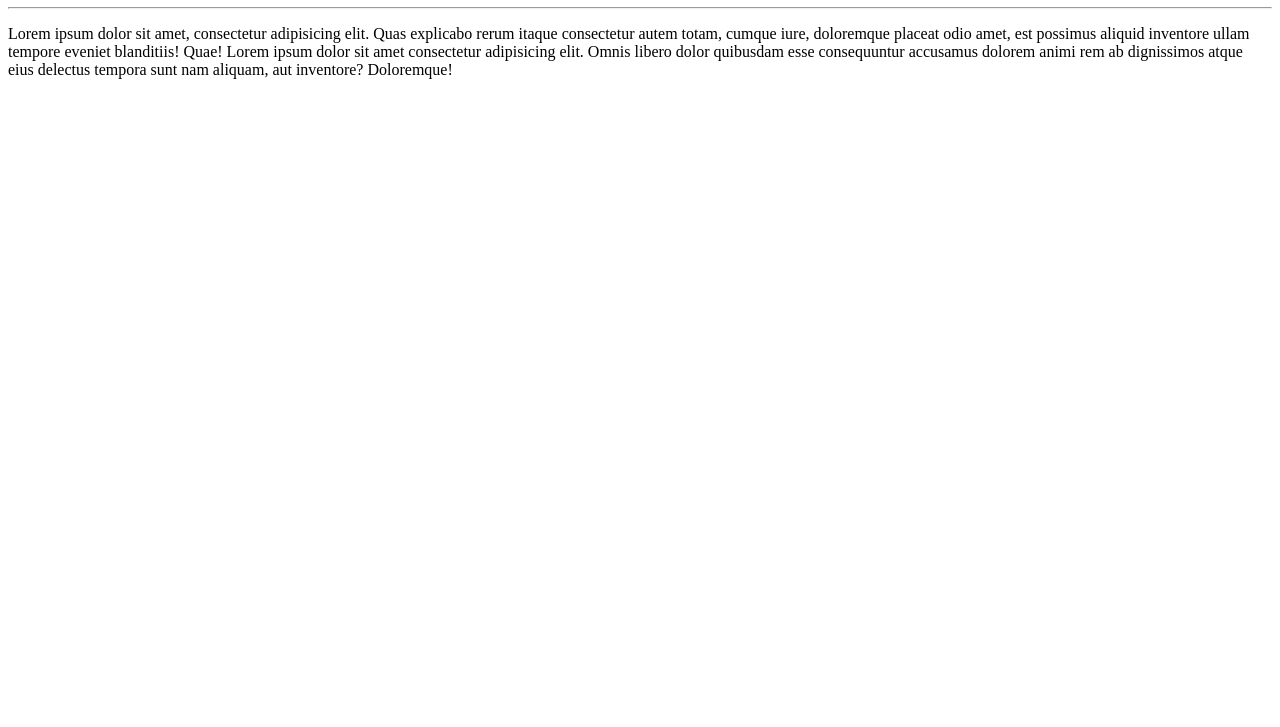
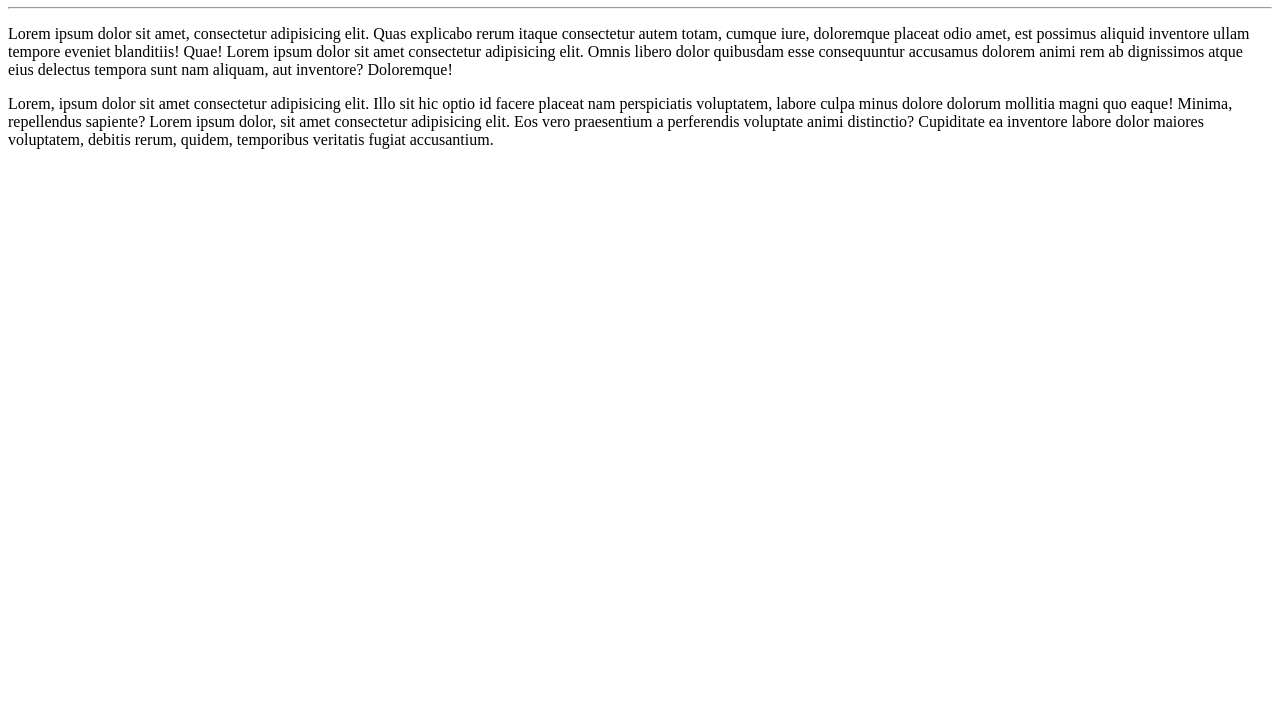
Before and after one commit to leonamcassemir0/Meus-Projetos, a plain HTML site: page site-exemplo/index.html in a window 1280 px wide. Shown: the part 73-800 px from the top of the page. Drawn offline with Linux system fonts and the light colour scheme.

Commit message:
adicionei um paragrafo

```diff
--- a/site-exemplo/index.html
+++ b/site-exemplo/index.html
@@ -9,5 +9,6 @@
     <h1>Olá, Mundo!</h1>
     <hr>
     <p>Lorem ipsum dolor sit amet, consectetur adipisicing elit. Quas explicabo rerum itaque consectetur autem totam, cumque iure, doloremque placeat odio amet, est possimus aliquid inventore ullam tempore eveniet blanditiis! Quae! Lorem ipsum dolor sit amet consectetur adipisicing elit. Omnis libero dolor quibusdam esse consequuntur accusamus dolorem animi rem ab dignissimos atque eius delectus tempora sunt nam aliquam, aut inventore? Doloremque!</p>
+    <p>Lorem, ipsum dolor sit amet consectetur adipisicing elit. Illo sit hic optio id facere placeat nam perspiciatis voluptatem, labore culpa minus dolore dolorum mollitia magni quo eaque! Minima, repellendus sapiente? Lorem ipsum dolor, sit amet consectetur adipisicing elit. Eos vero praesentium a perferendis voluptate animi distinctio? Cupiditate ea inventore labore dolor maiores voluptatem, debitis rerum, quidem, temporibus veritatis fugiat accusantium.</p>
 </body>
 </html>
```
